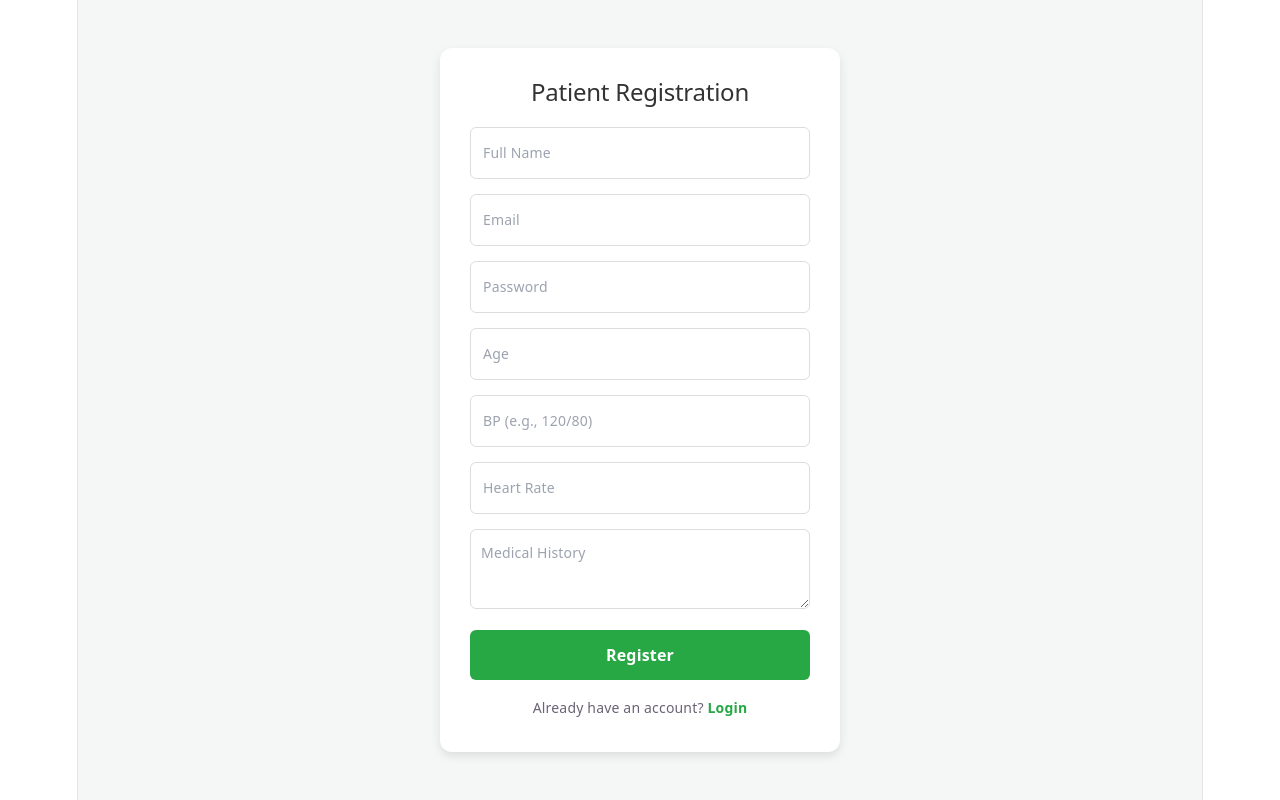
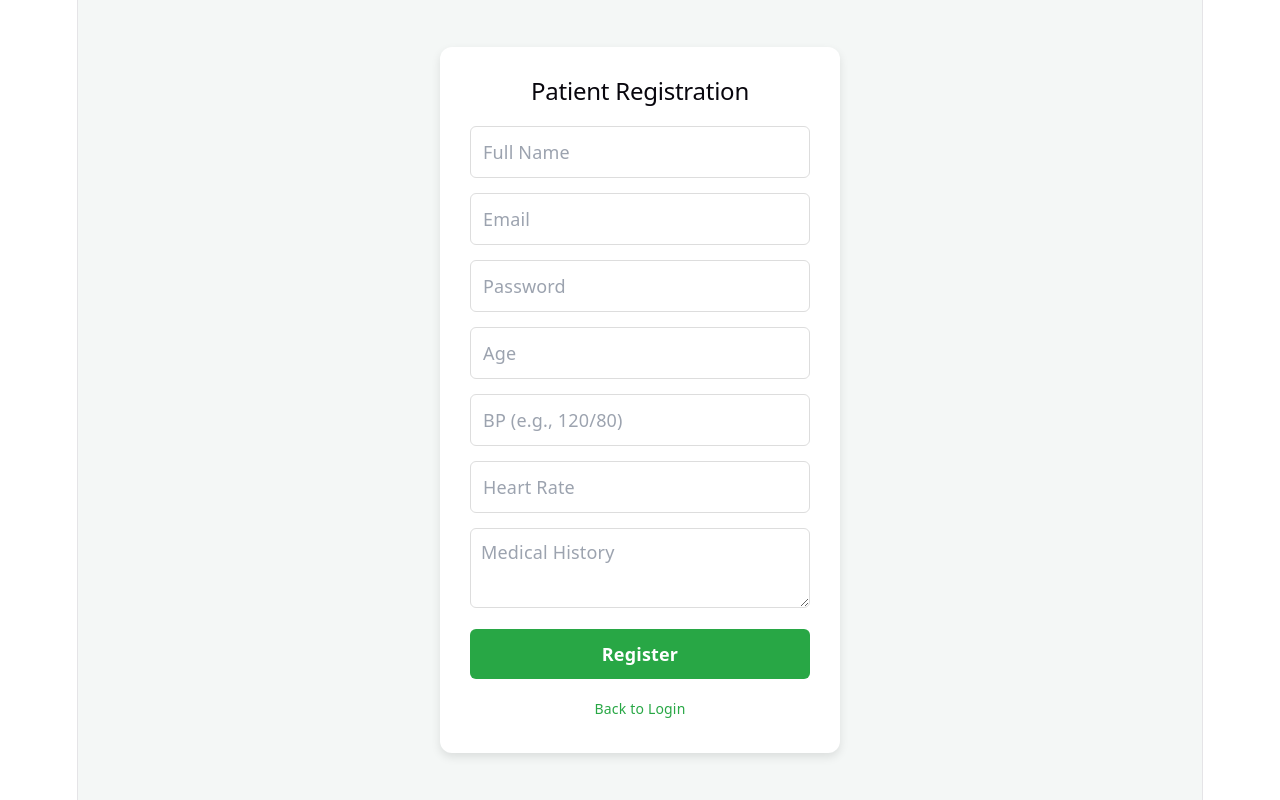
Before and after one commit to balaji1016-gif/HealthAI, a React (Vite) app in the folder healthcare-frontend/: page /register in a window 1280 px wide. Built offline with nearby package versions, Linux system fonts and the light colour scheme.

Commit message:
Update register.jsx

```diff
--- a/healthcare-frontend/src/pages/register.jsx
+++ b/healthcare-frontend/src/pages/register.jsx
@@ -24,15 +24,21 @@ const Register = () => {
   const handleSubmit = async (e) => {
     e.preventDefault();
     setLoading(true);
+
+    // Final check to ensure age is a number
+    const payload = {
+        ...formData,
+        age: parseInt(formData.age) || 0
+    };
+
     try {
-      // Calls your Render backend
-      await API.post('/auth/register', formData);
+      await API.post('/auth/register', payload);
       toast.success("Registration Successful!");
       navigate('/login');
     } catch (error) {
-      console.error(error);
-      const errorMsg = error.response?.data || "Registration Failed";
-      toast.error(typeof errorMsg === 'string' ? errorMsg : "Registration Failed");
+      console.error("Full Error Object:", error);
+      const message = error.response?.data || "Server Error (500)";
+      toast.error(typeof message === 'string' ? message : "Registration Failed");
     } finally {
       setLoading(false);
     }
@@ -43,21 +49,21 @@ const Register = () => {
       <div style={styles.card}>
         <h2 style={styles.title}>Patient Registration</h2>
         <form onSubmit={handleSubmit}>
-          <input type="text" name="name" placeholder="Full Name" onChange={handleChange} required style={styles.input} />
-          <input type="email" name="email" placeholder="Email" onChange={handleChange} required style={styles.input} />
-          <input type="password" name="password" placeholder="Password" onChange={handleChange} required style={styles.input} />
-          <input type="number" name="age" placeholder="Age" onChange={handleChange} required style={styles.input} />
-          <input type="text" name="bloodPressure" placeholder="BP (e.g., 120/80)" onChange={handleChange} style={styles.input} />
-          <input type="number" name="heartRate" placeholder="Heart Rate" onChange={handleChange} style={styles.input} />
-          <textarea name="medicalHistory" placeholder="Medical History" onChange={handleChange} style={styles.textarea} />
+          <input type="text" name="name" placeholder="Full Name" value={formData.name} onChange={handleChange} required style={styles.input} />
+          <input type="email" name="email" placeholder="Email" value={formData.email} onChange={handleChange} required style={styles.input} />
+          <input type="password" name="password" placeholder="Password" value={formData.password} onChange={handleChange} required style={styles.input} />
+          <input type="number" name="age" placeholder="Age" value={formData.age} onChange={handleChange} required style={styles.input} />
+          <input type="text" name="bloodPressure" placeholder="BP (e.g., 120/80)" value={formData.bloodPressure} onChange={handleChange} style={styles.input} />
+          <input type="text" name="heartRate" placeholder="Heart Rate" value={formData.heartRate} onChange={handleChange} style={styles.input} />
+          <textarea name="medicalHistory" placeholder="Medical History" value={formData.medicalHistory} onChange={handleChange} style={styles.textarea} />
 
           <button type="submit" disabled={loading} style={loading ? styles.buttonDisabled : styles.button}>
-            {loading ? "Registering..." : "Register"}
+            {loading ? "Processing..." : "Register"}
           </button>
         </form>
-        <p style={{ textAlign: 'center', marginTop: '15px', fontSize: '14px' }}>
-          Already have an account? <Link to="/login" style={{ color: '#28a745', fontWeight: 'bold', textDecoration: 'none' }}>Login</Link>
-        </p>
+        <div style={{ textAlign: 'center', marginTop: '15px' }}>
+            <Link to="/login" style={{ color: '#28a745', textDecoration: 'none', fontSize: '14px' }}>Back to Login</Link>
+        </div>
       </div>
     </div>
   );
@@ -66,11 +72,11 @@ const Register = () => {
 const styles = {
   container: { display: 'flex', justifyContent: 'center', alignItems: 'center', minHeight: '100vh', backgroundColor: '#f4f7f6', padding: '20px' },
   card: { background: '#fff', padding: '30px', borderRadius: '12px', width: '100%', maxWidth: '400px', boxShadow: '0 4px 10px rgba(0,0,0,0.1)' },
-  title: { textAlign: 'center', marginBottom: '20px', color: '#333' },
-  input: { width: '100%', padding: '12px', marginBottom: '15px', borderRadius: '6px', border: '1px solid #ddd', boxSizing: 'border-box', fontSize: '14px' },
-  textarea: { width: '100%', padding: '10px', marginBottom: '15px', borderRadius: '6px', border: '1px solid #ddd', height: '80px', boxSizing: 'border-box', fontSize: '14px' },
-  button: { width: '100%', padding: '12px', backgroundColor: '#28a745', color: '#fff', border: 'none', borderRadius: '6px', cursor: 'pointer', fontWeight: 'bold', fontSize: '16px' },
-  buttonDisabled: { width: '100%', padding: '12px', backgroundColor: '#6c757d', color: '#fff', border: 'none', borderRadius: '6px', cursor: 'not-allowed', fontWeight: 'bold', fontSize: '16px' }
+  title: { textAlign: 'center', marginBottom: '20px' },
+  input: { width: '100%', padding: '12px', marginBottom: '15px', borderRadius: '6px', border: '1px solid #ddd', boxSizing: 'border-box' },
+  textarea: { width: '100%', padding: '10px', marginBottom: '15px', borderRadius: '6px', border: '1px solid #ddd', height: '80px', boxSizing: 'border-box' },
+  button: { width: '100%', padding: '12px', backgroundColor: '#28a745', color: '#fff', border: 'none', borderRadius: '6px', cursor: 'pointer', fontWeight: 'bold' },
+  buttonDisabled: { width: '100%', padding: '12px', backgroundColor: '#6c757d', color: '#fff', border: 'none', borderRadius: '6px', cursor: 'not-allowed' }
 };
 
 export default Register;
```
